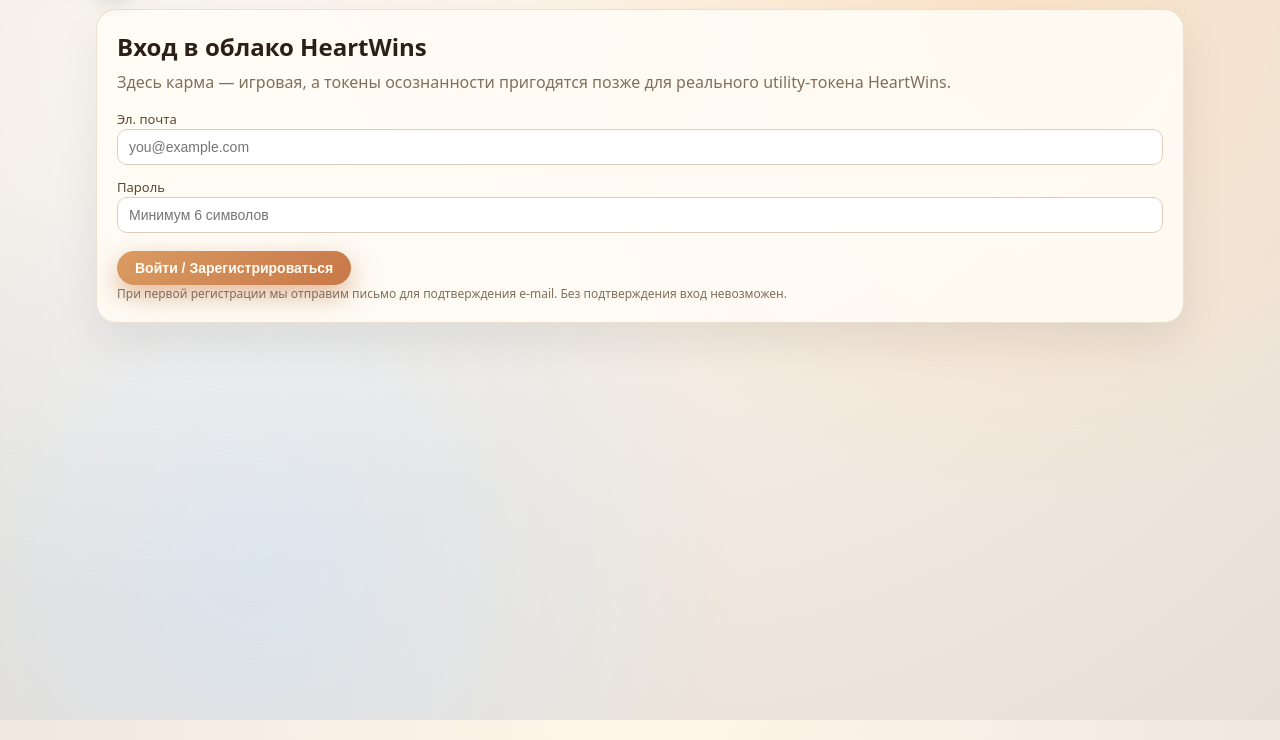
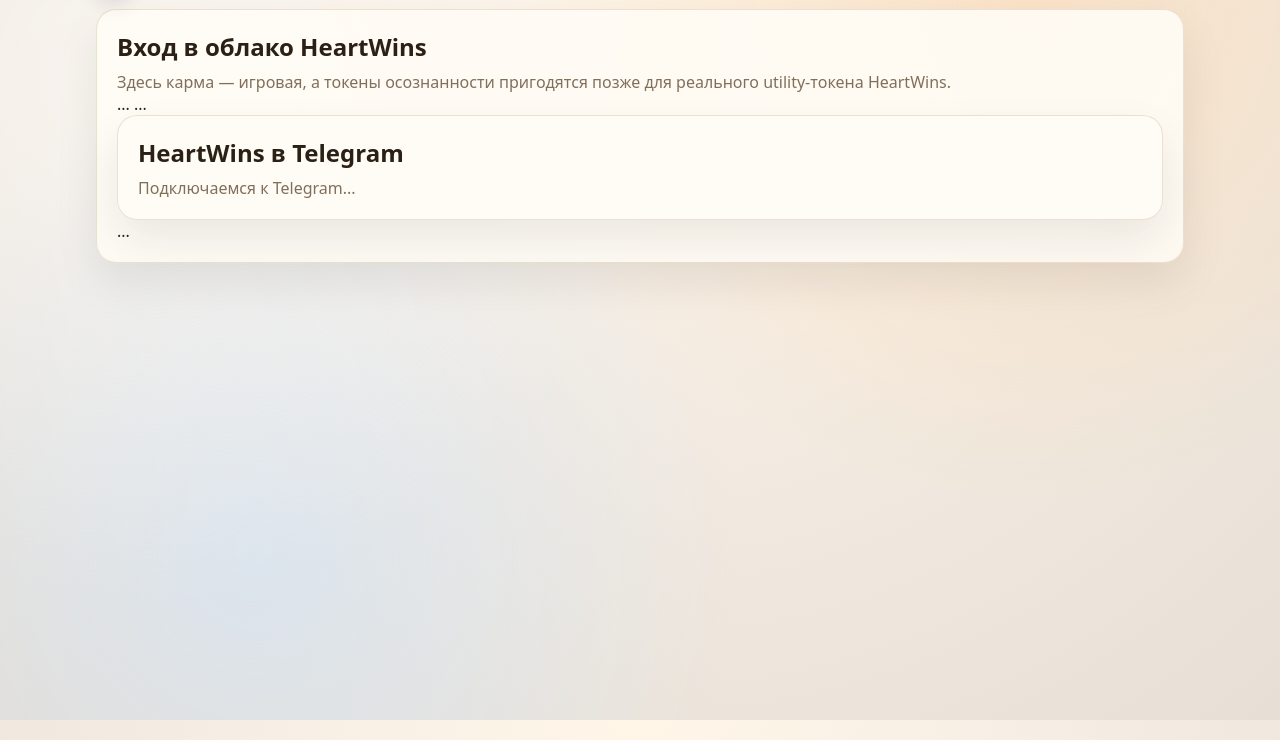
Before and after one commit to medialacuna/awareness, a website: page index.html in a window 1280 px wide. Shown: the part 80-820 px from the top of the page. Drawn offline with Linux system fonts and the light colour scheme; a script that the page names is missing.

Commit message:
Update index.html

```diff
--- a/index.html
+++ b/index.html
@@ -33,20 +33,19 @@
         Здесь карма — игровая, а токены осознанности пригодятся позже для реального utility-токена HeartWins.
       </p>
 
-      <form id="loginForm" class="form">
-        <label class="field-label" for="email">Эл. почта</label>
-        <input id="email" type="email" class="field-input" placeholder="you@example.com" required>
-
-        <label class="field-label" for="password">Пароль</label>
-        <input id="password" type="password" class="field-input" placeholder="Минимум 6 символов" required>
-
-        <div class="form-row">
-          <button type="submit" class="btn primary">Войти / Зарегистрироваться</button>
-        </div>
-        <p class="small muted">
-          При первой регистрации мы отправим письмо для подтверждения e-mail. Без подтверждения вход невозможен.
-        </p>
-      </form>
+      <head>
+  ...
+  <script src="https://telegram.org/js/telegram-web-app.js"></script>
+</head>
+<body>
+  ...
+  <section id="authSection" class="panel auth-panel">
+    <h1>HeartWins в Telegram</h1>
+    <p class="muted" id="tgAuthStatus">Подключаемся к Telegram...</p>
+    <!-- форма loginForm полностью удалена -->
+  </section>
+  ...
+</body>
     </section>
 
     <section id="mainSection" class="panel main-panel" style="display:none;">
```
